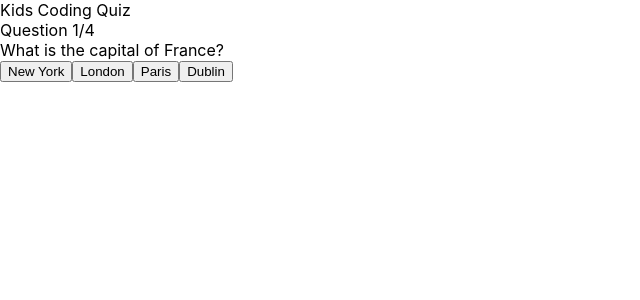
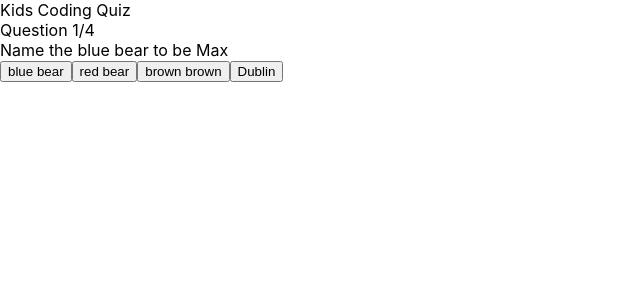
Before and after one commit to moby-codes/makers-final-project, a React (Create React App) app in the folder client/: page / in a window 1280 px wide. Shown: the top 300 px of the page, without its empty margins (0-640 px from the left). Built offline with nearby package versions, Linux system fonts and the light colour scheme.

Commit message:
creating the first quizz

```diff
--- a/client/src/App.js
+++ b/client/src/App.js
@@ -7,11 +7,13 @@ import Button from "react-bootstrap/Button";
 export default function App() {
   const questions = [
     {
-      questionText: "What is the capital of France?",
+      subjectTile: "Naming objects, declaring variables programatically",
+      subjectContext: "While naming",
+      questionText: "Name the blue bear  to be Max",
       answerOptions: [
-        { answerText: "New York", isCorrect: false },
-        { answerText: "London", isCorrect: false },
-        { answerText: "Paris", isCorrect: true },
+        { answerText: "blue bear", isCorrect: false },
+        { answerText: "red bear", isCorrect: false },
+        { answerText: "brown brown", isCorrect: true },
         { answerText: "Dublin", isCorrect: false },
       ],
     },
```
Also changed, not shown: 1 other file (tests, documents, lock files or other folders).
